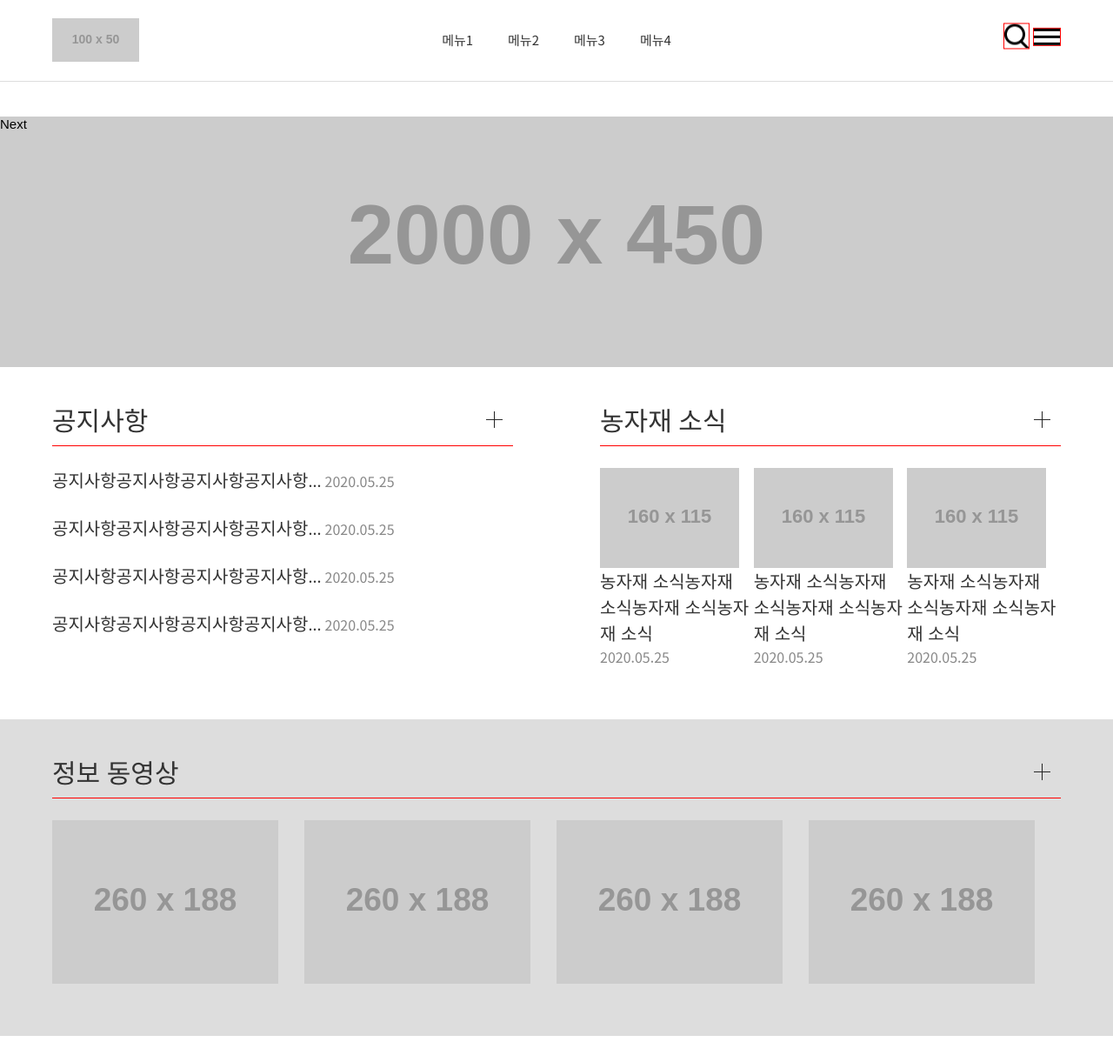
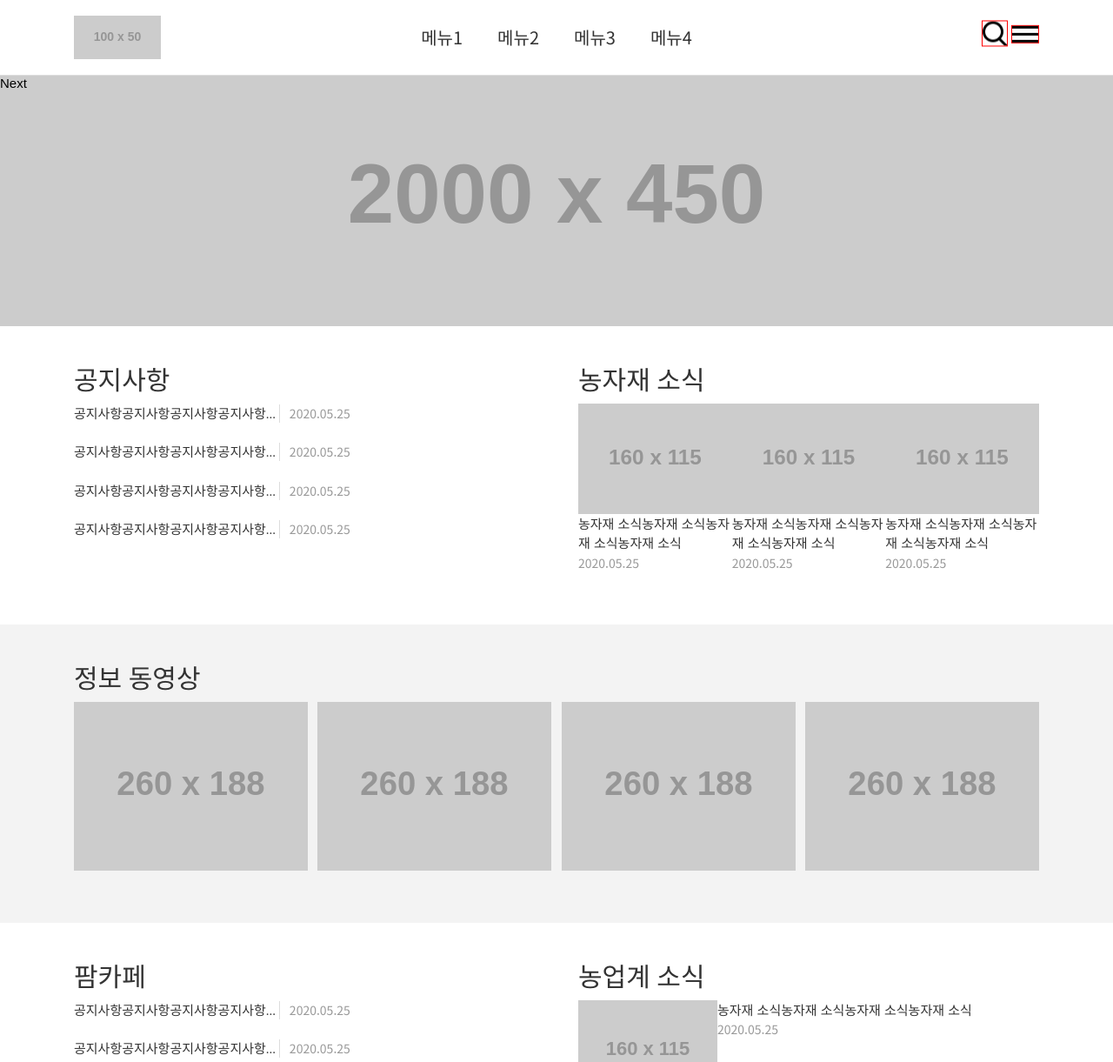
Before and after one commit to helloMihyun/woosung, a plain HTML site: page index.html in a window 1280 px wide. Shown: the top 1221 px of the page at 87% size. Drawn offline with nearby package versions, Linux system fonts and the light colour scheme; placeholder pictures from the web are drawn by us; a web font is replaced by a local one.

Commit message:
Add files via upload

```diff
--- a/static/css/common.css
+++ b/static/css/common.css
@@ -49,7 +49,7 @@ h1,h2,h3,h4,h5,h6,strong {font-family:"NanumSquare";font-weight:normal;}
 
 
 .wrpper {min-width:1200px;}
-.inner_wrap {width:1160px;margin:0 auto;}
+.inner_wrap {width:1110px;margin:0 auto;}
 
 header {border-bottom:1px solid #ddd;}
 header .inner_wrap {position:relative;}
@@ -63,30 +63,52 @@ header .inner_wrap {position:relative;}
 .header_right .icon_sch {width:30px;height:30px;}
 #gnbMenu {font-size:0;text-align:center;}
 #gnbMenu > li {display:inline-block;font-size:15px;}
-#gnbMenu .depth_1 a {display:block;padding:35px 20px;}
+#gnbMenu .depth_1 a {display:block;padding:28px 20px;font-size:20px;}
 #gnbMenu .depth_2 {display:none;}
 
+footer {background:#666;text-align:center;padding:2em 0 2.5em;font-size:14px;color:#fff;}
+footer ul > li {display:inline-block;color:rgba(255, 255, 255, .5);}
+footer ul > li + li {margin-left:1em;}
+footer ul > li a:hover {color:#fff;}
 
 /* MAIN */
-.main_section section {padding:40px 0 60px;}
-.main_section section .title {position:relative;display:block;width:100%;padding-bottom:5px;margin-bottom:25px; border-bottom:1px solid red;}
-.main_section section .title h2 {font-size:30px;}
-.main_section section .title .icon_tit {position:absolute;right:10px;top:0;width:21px;height:21px;background-position:-80px 0;transform:translateY(52%);}
-.main_section section .tit {font-size:20px;}
-.main_section section .date {font-size:16px;color:#888;}
+.main_section section + section {padding:40px 0 60px;}
+.main_section section .h_title {position:relative;display:block;width:100%;padding-bottom:5px;margin-bottom:25px; border-bottom:1px solid #ddd;}
+.main_section section .h_title h2 {font-size:30px;}
+.main_section section .h_title .icon_title {position:absolute;right:10px;top:0;width:21px;height:21px;background-position:-80px 0;transform:translateY(52%);}
+.main_section section .title {font-size:20px;}
+.main_section section .date {font-size:14px;color:#999;}
+.main_section section .frame_g {overflow:hidden;}
+.main_section section .frame_g img {width:100%;height:100%;object-fit:cover;}
+.main_section section .list_group .title {display:block;float:left;width:80%;font-size:18px;line-height:1.3;overflow:hidden;word-break:keep-all;text-overflow:ellipsis;white-space:inherit;}
+.main_section section .list_group .date {display:inline-block;padding-left:2%;border-left:1px solid  #ddd;}
+.main_section section .news_con .title {display:block;display:-webkit-box;min-height:60px;font-size:16px;line-height:1.3;overflow:hidden;white-space: inherit;text-overflow:ellipsis;-webkit-box-orient:vertical;-webkit-line-clamp:3;}
 
-.main_section .con1 {padding-bottom:0;}
 .main_section .main_slide {width:100%; overflow:hidden;}
 .main_section .main_slide .slick-arrow {position:absolute;top:0;}
 .main_section .main_slide .slick-arrow .slick-next {right:0;}
 .main_section .main_slide .slick-arrow .slick-prev {left:0;}
 
 /* comm */
-.main_section .list_group > div + div {margin-top:25px;}
+.main_section .list_group > div + div {margin-top:1.4em;}
 
 .main_section .con2 > .col,
 .main_section .con4 > .col {width:530px;}
 .main_section .con2 > .col + .col,
-.main_section .con4 > .col + .col {margin-left:100px;}
+.main_section .con4 > .col + .col {margin-left:50px;}
 
-.main_section .con3 {background:#ddd;}
+.main_section .con2 .news_con .col {width:32%;}
+.main_section .con2 .news_con .col + .col {margin-left:2%;}
+.main_section .con2 .news_con .title {min-height:40px;margin-top:.5em;}
+.main_section .con2 .news_con .date {display:block;margin-top:.5em;}
+
+.main_section .con3 {background:#f3f3f3;}
+.main_section .con3 .frame_g {width:24.25%;}
+.main_section .con3 .col + .col {margin-left:1%;}
+.main_section .con3 .col img {width:100%;height:100%;object-fit:cover;}
+
+.main_section .con4 .news_con {}
+.main_section .con4 .news_con .row_group + .row_group {margin-top:1em;}
+.main_section .con4 .news_con .frame_g {width:26%;margin-right:2%;}
+.main_section .con4 .news_con .txt_g {width:60%;padding-top:.4em;}
+.main_section .con4 .news_con .txt_g .date {display:block;margin-top:10px;}
--- /dev/null
+++ b/static/js/comm.js
@@ -0,0 +1,5 @@
+$(document).ready(function(){
+    $('#gnbMenu').on('mouseover',function(){
+        alert('f');
+    });
+});
```
